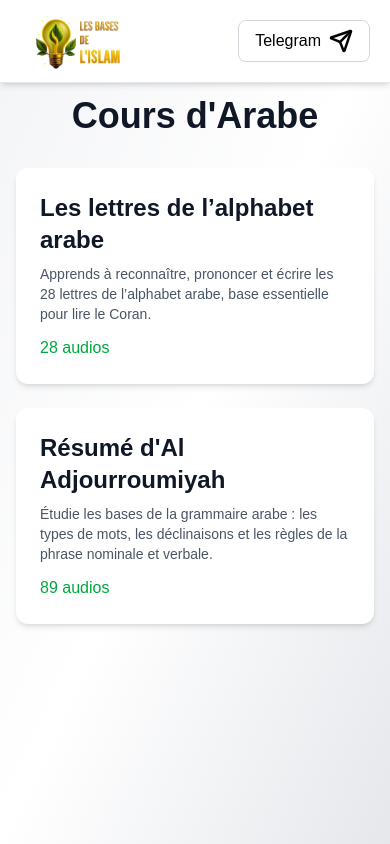
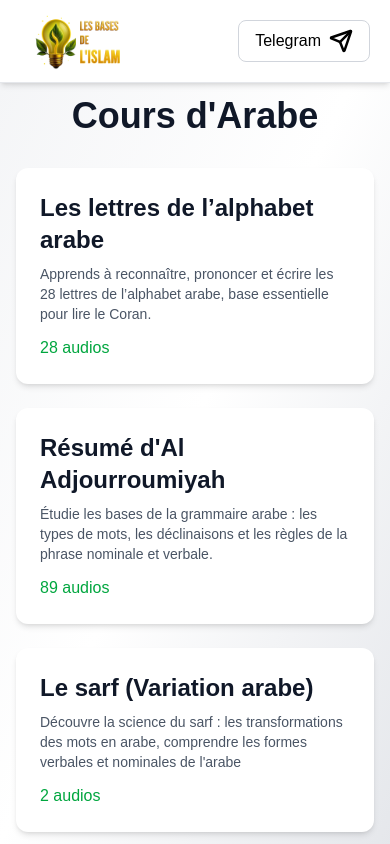
Before and after one commit to Abdelhadi-coder/Les_Bases_De_Islam, a React (Vite) app: page /arabe in a window 390 px wide. Built offline with nearby package versions, Linux system fonts and the light colour scheme; a web font is replaced by a local one.

Commit message:
FIX : the responsive on phone

```diff
--- a/src/App.jsx
+++ b/src/App.jsx
@@ -130,7 +130,7 @@ const Home = () => {
           </button>
         </div>
 
-        <div className="text-center space-y-6 mt-26 transition-all duration-500 max-w-xl px-4">
+        <div className="text-center space-y-6 transition-all duration-500 max-w-xl px-4">
           <h4 className="text-3xl text-green-600 font-medium font-arabic tracking-normal">
             السَّلَامُ عَلَيْكُمْ وَ رَحْمَةُ اللَّهِ وَ بَرَكَاتُهُ
           </h4>
--- a/src/constants/arabeCourses.js
+++ b/src/constants/arabeCourses.js
@@ -596,6 +596,22 @@ const arabeCourses = [
       },
     ]
   },
+  {
+    id: "sarf",
+    title: "Le sarf (Variation arabe)",
+    description: "Découvre la science du sarf : les transformations des mots en arabe, comprendre les formes verbales et nominales de l'arabe",
+    audios: [
+      {
+        name: "Cours 1 : Lecture Arabe - Introduction",
+        audio: "https://bases-islam.b-cdn.net/courses/arabe/lecture-arabe/1.mp3"
+      },
+      {
+        name: "Cours 2 : Lecture Arabe -  أ ب ت ث",
+        cover: "https://bases-islam.b-cdn.net/images/arabe/lecture-arabe/1.jpeg",
+        audio: "https://bases-islam.b-cdn.net/courses/arabe/lecture-arabe/2.mp3"
+      },
+    ]
+  },
 ]
 
 export default arabeCourses;
```
